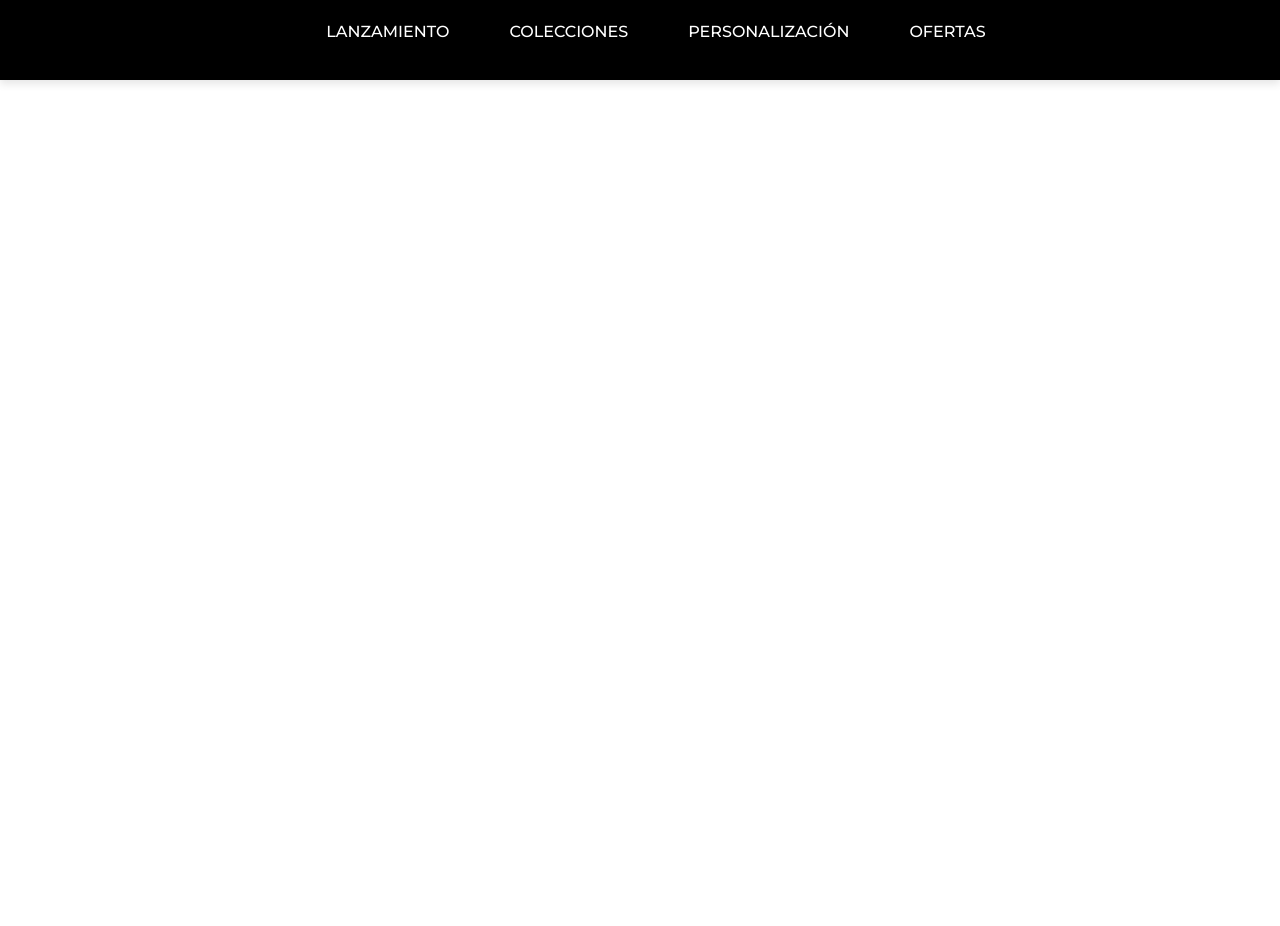
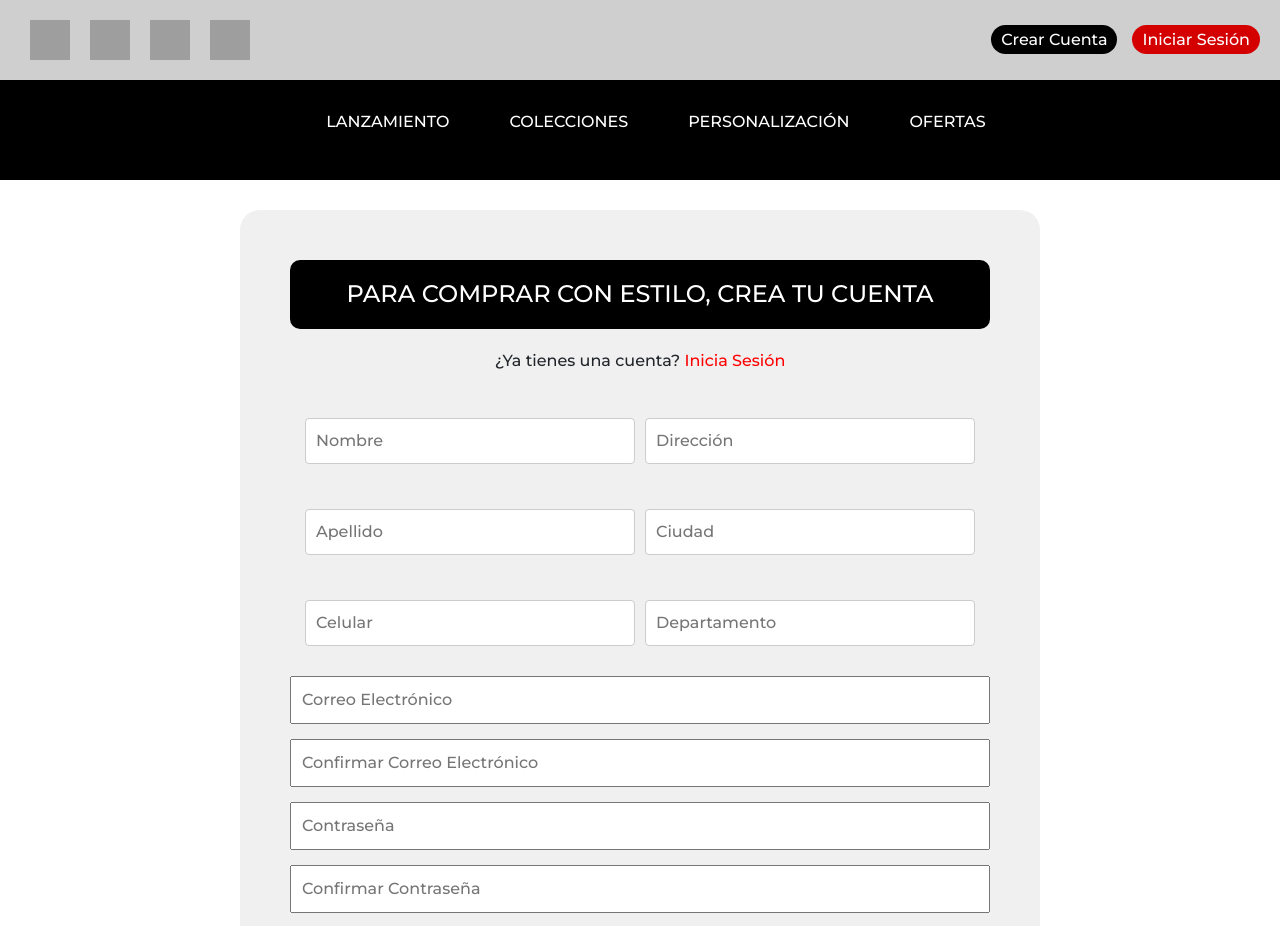
Before and after one commit to ShirleyGuadalupe/Front-KOI, a React (Create React App) app in the folder front-koi/: page /register in a window 1280 px wide. Shown: the top 926 px of the page. Before the commit the page ends 800 px from the top, so only its background shows below. Built offline with nearby package versions, Linux system fonts and the light colour scheme; grey boxes are pictures that could not be loaded.

Commit message:
feat: register and login connection

```diff
--- a/front-koi/src/App.js
+++ b/front-koi/src/App.js
@@ -1,10 +1,11 @@
 import React from 'react';
-import { BrowserRouter as Router, Routes, Route, Link } from 'react-router-dom';
+import { BrowserRouter as Router, Routes, Route} from 'react-router-dom';
 //import Home from './pages/Home';
 //import Login from './pages/Login';
 //import Products from './pages/Products';
 import LoginForm from './components/LoginForm';
 import Header from './components/Header';
+import Register from './components/Register';
 import './App.css';
 
 function App() {
@@ -14,6 +15,7 @@ function App() {
       <Router>
         <Routes>
           <Route path="/login" element={<LoginForm/>}/>
+          <Route path="/register" element={<Register/>}/>
         </Routes>
       </Router>
     </div>
--- a/front-koi/src/components/Header.js
+++ b/front-koi/src/components/Header.js
@@ -2,7 +2,20 @@ import '../styles/Header.css'
 
 const Header = () => {
     return(
-        <div className='header-container'>
+      <header>
+        <div className='top-bar'>
+          <div>
+            <a href="https://www.instagram.com/koi_alternative/profilecard/?igsh=N2Q3azczdG51ZHF2" target='blank'><img className="social-icons" src="https://cdn-icons-png.flaticon.com/128/3670/3670274.png" alt="Instagram" /></a>
+            <a href="https://www.facebook.com/KOIALTERNATIVE?mibextid=ZbWKwL" target="blank"><img className='social-icons' src="https://cdn-icons-png.flaticon.com/128/1384/1384005.png" alt="Facebook" /></a>
+            <a href="https://api.whatsapp.com/send?phone=3176482938&text=Holaa" target="blank"><img className='social-icons' src="https://cdn-icons-png.flaticon.com/128/1384/1384007.png" alt="WhatsApp" /></a>
+            <a href="https://www.tiktok.com/@koialternative?_t=8qW18k2Rxw5&_r=1" target='blank'><img className='social-icons' src="https://cdn-icons-png.flaticon.com/128/3116/3116491.png" alt="TikTok" /></a>
+          </div>
+          <div>
+            <a href="/register" className="btn-bar">Crear Cuenta</a>
+            <a href="/login" className="btn-bar-login">Iniciar Sesión</a>
+          </div>
+        </div>
+        <nav className="main-nav">
         <ul class="horizontal-list">
             <li>
                 <a className='letters' href="/login">LANZAMIENTO</a>
@@ -17,7 +30,8 @@ const Header = () => {
               <a className='letters' href="/login">OFERTAS</a>
               </li>
             </ul>
-        </div>
+        </nav>
+      </header>
     )
 };
 
--- a/front-koi/src/components/LoginForm.js
+++ b/front-koi/src/components/LoginForm.js
@@ -1,16 +1,42 @@
 import React, { useState } from 'react';
 import '../styles/LoginForm.css';
+import { useNavigate } from 'react-router-dom';
 
 
-const LoginForm = () => {
-  const [email, setEmail] = useState('');
-  const [password, setPassword] = useState('');
+  const LoginForm = () => {
+  const navigate = useNavigate();
+  const [formData, setFormData] = useState({
+    email: '',
+    password: '',
+  });
 
-  const handleSubmit = (e) => {
+  const handleChange = (e) => {
+    const { name, value } = e.target;
+    setFormData({ ...formData, [name]: value });
+  };
+
+  const handleSubmit = async (e) => {
     e.preventDefault();
-    console.log("Email:", email);
-    console.log("Password:", password);
-    // Aquí puedes agregar lógica para manejar la autenticación
+    try {
+      const response = await fetch('http://localhost:3001/api/auth/login', {
+        method: 'POST',
+        headers: {
+          'Content-Type': 'application/json',
+        },
+        body: JSON.stringify(formData),
+      });
+
+      if (!response.ok) {
+        throw new Error('Error en el registro');
+      }
+      const data = await response.json();
+      console.log('Login exitoso:', data);
+      setTimeout(() => {
+        navigate('/profile');
+      }, 1);
+    } catch (error) {
+      console.error('Error al ingresar:', error);
+    }
   };
 
   return (
@@ -21,9 +47,9 @@ const LoginForm = () => {
           <label htmlFor="email">CORREO ELECTRÓNICO</label>
           <input
             type="email"
-            id="email"
-            value={email}
-            onChange={(e) => setEmail(e.target.value)}
+            name="email"
+            value={formData.email}
+            onChange={handleChange}
             required
           />
         </div>
@@ -31,9 +57,9 @@ const LoginForm = () => {
           <label htmlFor="password">CONTRASEÑA</label>
           <input
             type="password"
-            id="password"
-            value={password}
-            onChange={(e) => setPassword(e.target.value)}
+            name="password"
+            value={formData.password}
+            onChange={handleChange}
             required
           />
         </div>
--- /dev/null
+++ b/front-koi/src/components/Register.js
@@ -0,0 +1,91 @@
+import React, { useState } from 'react';
+import '../styles/Register.css';
+import { useNavigate } from 'react-router-dom';
+
+const Register = () => {
+  const navigate = useNavigate();
+  const [formData, setFormData] = useState({
+    username: '',
+    email: '',
+    password: '',
+    telefono: '',
+    departamento: '',
+    ciudad: '',
+    direccion: '',
+    isAdmin: '',
+  });
+
+  const [message, setMessage] = useState('');
+  const [error, setError] = useState('');
+
+  const handleChange = (e) => {
+    const { name, value } = e.target;
+    setFormData({ ...formData, [name]: value });
+  };
+
+  const handleSubmit = async (e) => {
+    e.preventDefault();
+
+    if (formData.password !== formData.confirmpassword) {
+      setError('Las contraseñas no coinciden');
+      setMessage('');
+      return;
+    }
+
+    try {
+      const response = await fetch('http://localhost:3001/api/auth/register', {
+        method: 'POST',
+        headers: {
+          'Content-Type': 'application/json',
+        },
+        body: JSON.stringify(formData),
+      });
+
+      if (!response.ok) {
+        throw new Error('Error en el registro');
+      }
+
+      const data = await response.json();
+      console.log('Registro exitoso:', data);
+      setMessage('Cuenta creada con éxito');
+      setError('');
+      setTimeout(() => {
+        navigate('/login');
+      }, 1000);
+    } catch (error) {
+      console.error('Error al registrar:', error);
+      setError('No se pudo crear la cuenta');
+      setMessage('');
+    }
+  };
+
+  return (
+    <div className="register-container">
+      <h2>PARA COMPRAR CON ESTILO, CREA TU CUENTA</h2>
+      {message && <div className="popup">{message}</div>}
+      {error && <div className="popuperror">{error}</div>}
+      <p>¿Ya tienes una cuenta? <a href="/login">Inicia Sesión</a></p>
+      <form className="register-form" onSubmit={handleSubmit}>
+        <div className="form-group">
+          <input type="text" name= "username" placeholder="Nombre" onChange={handleChange} required/>
+          <input type="text" name="direccion" placeholder="Dirección" onChange={handleChange} required/>
+        </div>
+        <div className="form-group">
+          <input type="text" name='apellido' placeholder="Apellido" onChange={handleChange} required/>
+          <input type="text" name='ciudad' placeholder="Ciudad" onChange={handleChange} required/>
+        </div>
+        <div className="form-group">
+          <input type="text" name='telefono' placeholder="Celular" onChange={handleChange} required/>
+          <input type="text" name='departamento' placeholder="Departamento" onChange={handleChange} required/>
+        </div>
+        <input type="email" name='email' placeholder="Correo Electrónico" onChange={handleChange} required/>
+        <input type="email" name='confirmemail' placeholder="Confirmar Correo Electrónico"  onChange={handleChange} required/>
+        <input type="password" name='password' placeholder="Contraseña" onChange={handleChange} required />
+        <input type="password" name='confirmpassword' placeholder="Confirmar Contraseña" onChange={handleChange} required/>
+        <button type="submit" className="btn-register">Crear Cuenta</button>
+      </form>
+    </div>
+  );
+};
+
+export default Register;
--- a/front-koi/src/styles/Header.css
+++ b/front-koi/src/styles/Header.css
@@ -1,3 +1,11 @@
+.top-bar {
+  display: flex;
+  justify-content: space-between;
+  align-items: center;
+  background-color: #cfcfcf;
+  padding: 10px 20px;
+}
+
 ul.horizontal-list {
     list-style: none;
     text-align: center;
@@ -19,3 +27,46 @@ a.letters {
   color: white;
   text-decoration: none;
   }
+
+img.social-icons {
+    height:40px;
+    width:40px;
+    margin: 10px;
+  }
+
+a.btn-bar {
+    margin-left: 15px;
+    padding: 5px 10px;
+    text-decoration: none;
+    background-color: black;
+    color: white;
+    border-radius: 100px;
+  }
+
+a.btn-bar-login {
+    margin-left: 15px;
+    padding: 5px 10px;
+    text-decoration: none;
+    background-color: rgb(212, 0, 0);
+    color: white;
+    border-radius: 100px;
+  }
+
+
+.main-nav {
+    background-color: black;
+    padding: 30px;
+    margin-bottom: 30px;
+  }
+
+ul.main-nav {
+    list-style: none;
+    display: flex;
+    gap: 20px;
+  }
+
+a.main-nav {
+    color: white;
+    text-decoration: none;
+    font-size: 16px;
+  }
--- a/front-koi/src/styles/LoginForm.css
+++ b/front-koi/src/styles/LoginForm.css
@@ -14,6 +14,7 @@
     text-align: center;
     background-color: black;
     color: #ffffff;
+    border-radius: 10px;
   }
 
   .login-form {
@@ -43,7 +44,7 @@
     background-color: #dc1f1f;
     color: white;
     border: none;
-    border-radius: 4px;
+    border-radius: 100px;
     cursor: pointer;
     font-size: 16px;
   }
--- /dev/null
+++ b/front-koi/src/styles/Register.css
@@ -0,0 +1,81 @@
+.register-container {
+    max-width: 800px;
+    margin: 0 auto;
+    padding: 50px;
+    background-color: #f0f0f0;
+    text-align: center;
+    border-radius: 20px;
+  }
+
+  .register-container .popup {
+    position: fixed;
+    top: 20px;
+    right: 20px;
+    padding: 10px;
+    background-color: #4caf50; /* Verde para éxito */
+    color: white;
+    border-radius: 5px;
+    transition: opacity 0.5s;
+  }
+
+  .register-container .popuperror {
+    position: fixed;
+    top: 20px;
+    right: 20px;
+    padding: 10px;
+    background-color: #f44336; /* Rojo para errores */
+    color: white;
+    border-radius: 5px;
+    transition: opacity 0.5s;
+  }
+
+  .register-container h2 {
+    background-color: black;
+    color: white;
+    padding: 20px;
+    font-size: 24px;
+    border-radius: 10px;
+  }
+
+  .register-container p {
+    margin-top: 10px;
+    padding: 10px;
+  }
+
+  .register-container p a {
+    color: red;
+    text-decoration: none;
+  }
+
+  .register-container .register-form {
+    display: flex;
+    flex-direction: column;
+    gap: 15px;
+    margin-top: 20px;
+  }
+
+  .register-container .form-group {
+    display: flex;
+    gap: 10px;
+  }
+
+  .register-container input {
+    padding: 10px;
+    width: 100%;
+    box-sizing: border-box;
+  }
+
+  .btn-register {
+    padding: 15px;
+    background-color: black;
+    color: white;
+    border: none;
+    cursor: pointer;
+    font-size: 16px;
+    border-radius: 100px;
+  }
+
+  .btn-register:hover {
+    background-color: gray;
+    color: black;
+  }
--- a/package.json
+++ /dev/null
@@ -1,5 +0,0 @@
-{
-  "dependencies": {
-    "axios": "^1.7.7"
-  }
-}
```
Also changed, not shown: 1 other file (tests, documents, lock files or other folders).
